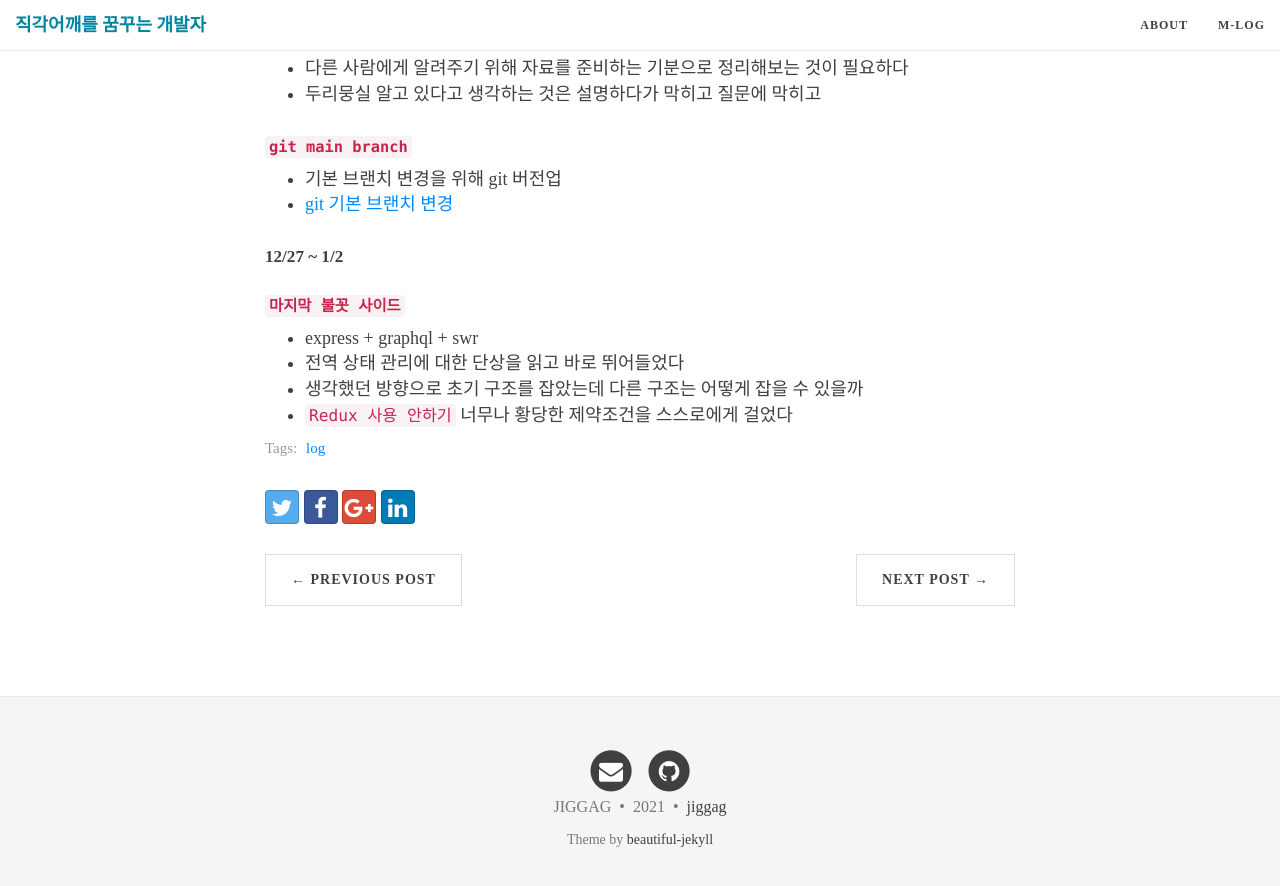
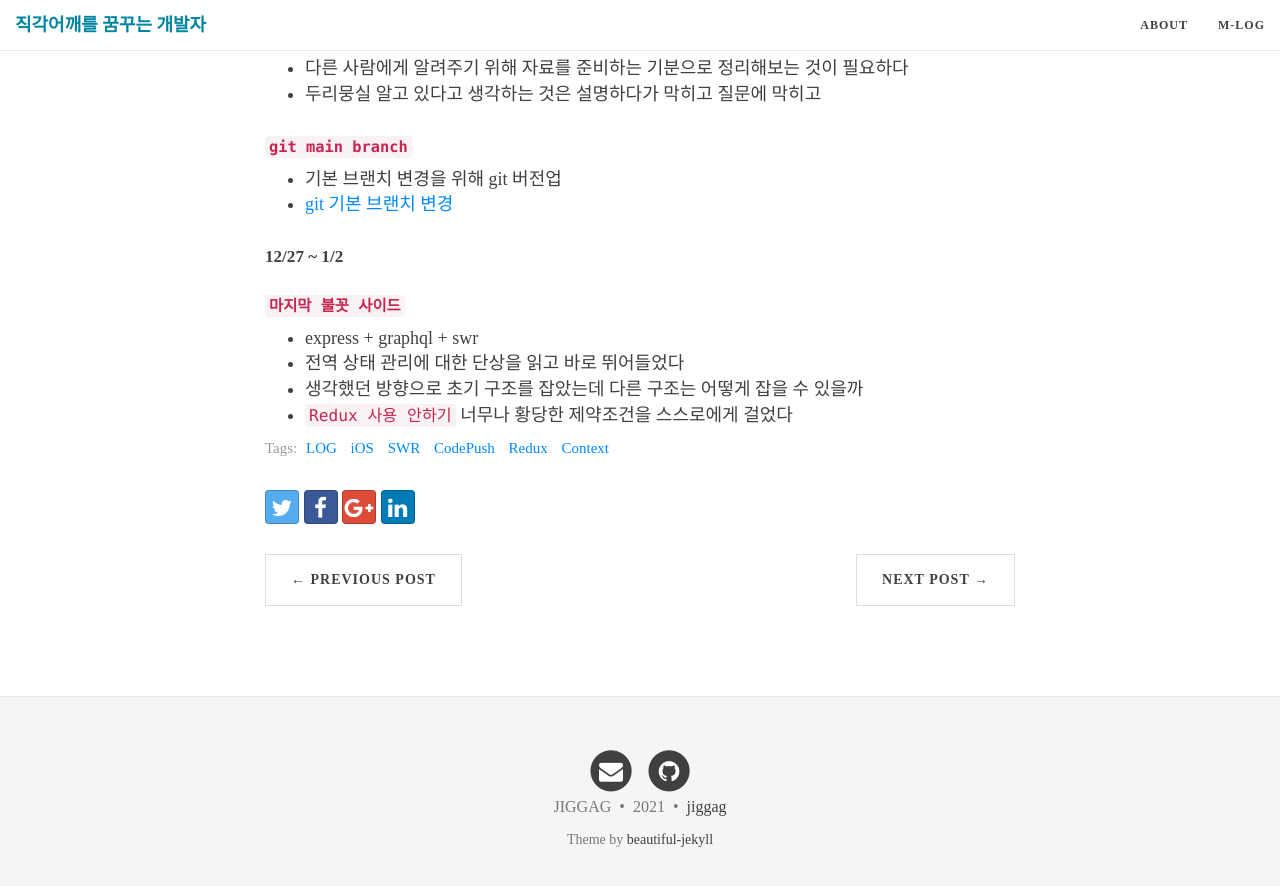
Before and after one commit to jiggag/jiggag.github.io, a Jekyll site: the page built from _posts/2021-02/2021-02-01-1월-한달동안.md, in a window 1280 px wide and 900 px high, scrolled down 5207 px. Shown: the top 886 px of the window. Built offline with Jekyll 4.4.1, drawn with Linux system fonts in a browser that asks for light colours; nearby versions of some CDN libraries; comment, search, counter and statistics services are not loaded.

Commit message:
한달동안 태그 추가

```diff
--- a/_posts/2021-02/2021-02-01-1월-한달동안.md
+++ b/_posts/2021-02/2021-02-01-1월-한달동안.md
@@ -3,7 +3,7 @@ layout : post
 published : true
 title : 1월 한달동안 로그
 subtitle : 찾아보고, 읽어보고, 적어두기
-tags : [log]
+tags : [LOG, iOS, SWR, CodePush, Redux, Context]
 ---
 
 ## 1/24 ~ 1/31
```
Also changed, not shown: _posts/2021-02/2021-02-27-2월-한달동안.md (+11 -11 lines).
